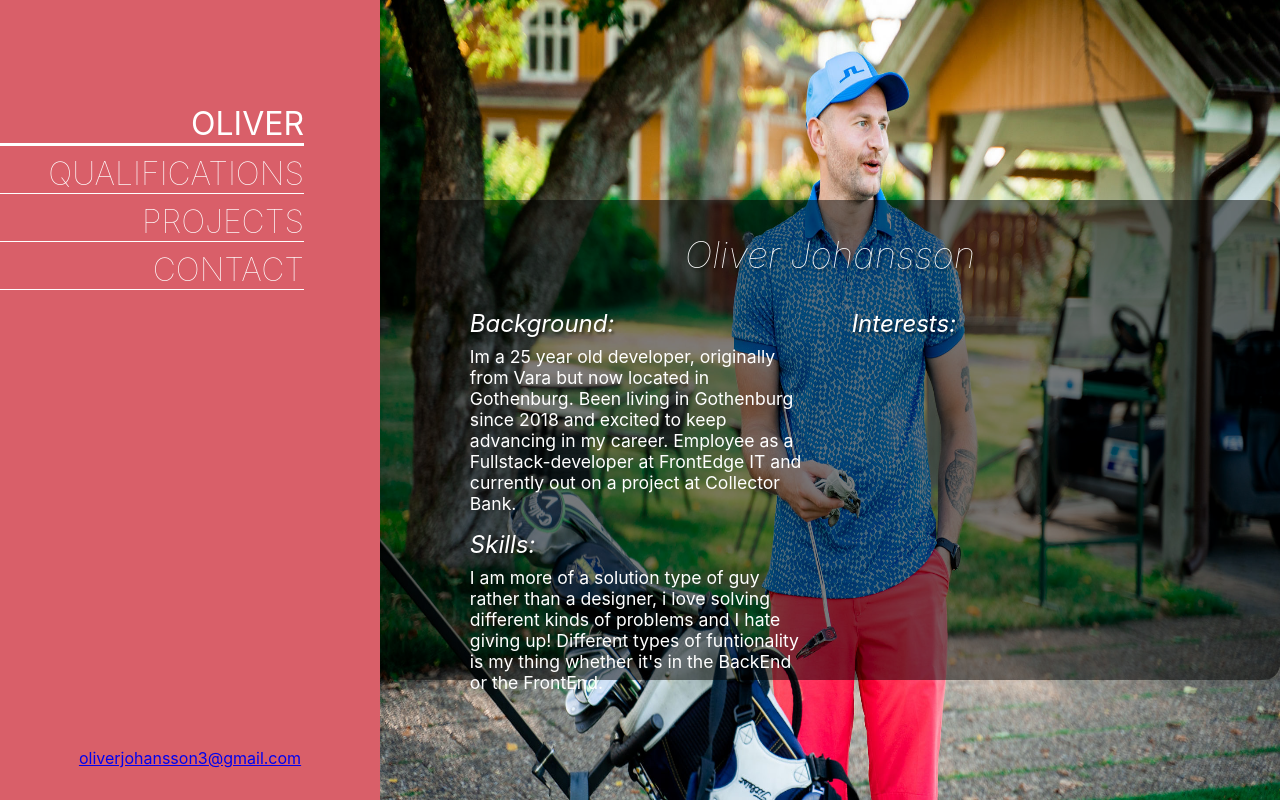
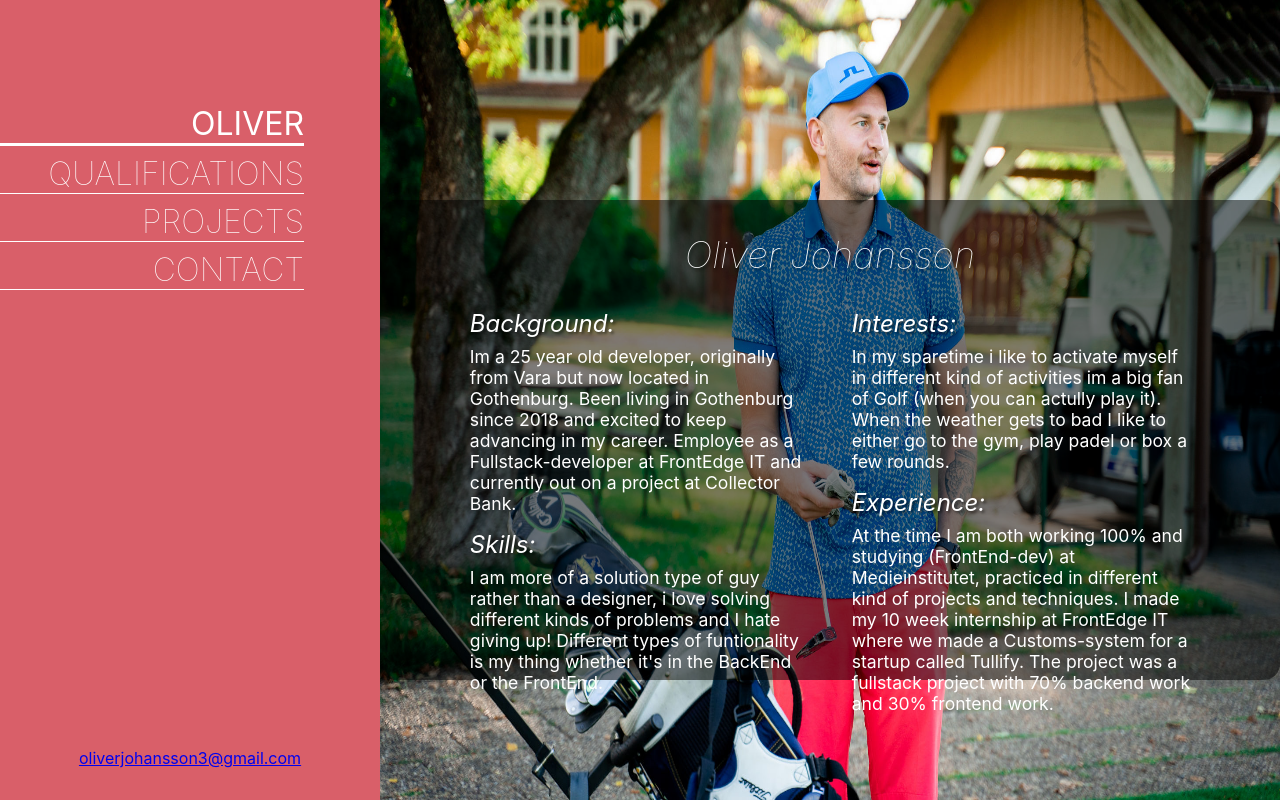
Before and after one commit to Browbeans/Profile-app, a React (Create React App) app: page / in a window 1280 px wide. Built offline with nearby package versions, Linux system fonts and the light colour scheme.

Commit message:
Added skills

```diff
--- a/src/Components/AboutMe.tsx
+++ b/src/Components/AboutMe.tsx
@@ -26,6 +26,18 @@ const AboutMe:React.FC = () => {
           </div>
           <div className={aboutMeClasses.dedicatedInfoContainer}>
             <h2 className={aboutMeClasses.aboutMeChildHeadlines}>Interests:</h2>
+            <p className={aboutMeClasses.aboutMeParagraph}>
+              In my sparetime i like to activate myself in different kind of activities
+              im a big fan of Golf (when you can actully play it). When the weather gets
+              to bad I like to either go to the gym, play padel or box a few rounds.
+            </p>
+            <h2 className={aboutMeClasses.aboutMeChildHeadlines}>Experience:</h2>
+            <p className={aboutMeClasses.aboutMeParagraph}>
+              At the time I am both working 100% and studying (FrontEnd-dev) at Medieinstitutet,
+              practiced in different kind of projects and techniques. I made my 10 week internship
+              at FrontEdge IT where we made a Customs-system for a startup called Tullify. The project
+              was a fullstack project with 70% backend work and 30% frontend work.
+            </p>
           </div>
         </div>
       </div>
```
